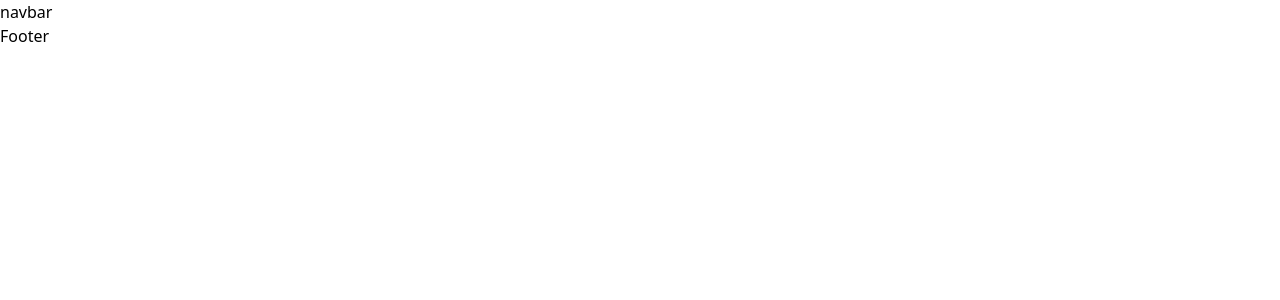
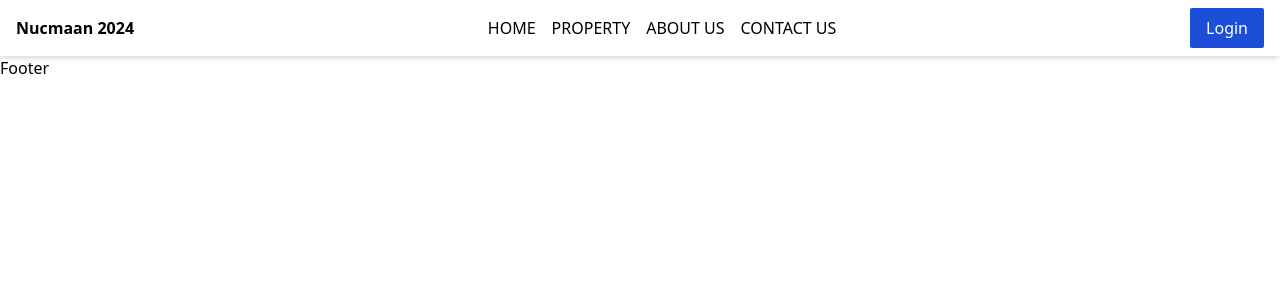
Before and after one commit to Nucmaan/statefrontend, a React (Create React App) app: page /register in a window 1280 px wide. Before the commit this address had no page. Shown: the top 300 px of the page. Built offline with nearby package versions, Linux system fonts and the light colour scheme.

Commit message:
Navbar
Navbar

```diff
--- a/package.json
+++ b/package.json
@@ -8,6 +8,7 @@
     "@testing-library/user-event": "^13.5.0",
     "react": "^18.3.1",
     "react-dom": "^18.3.1",
+    "react-icons": "^5.2.1",
     "react-router-dom": "^6.23.1",
     "react-scripts": "5.0.1",
     "web-vitals": "^2.1.4"
--- a/src/Components/Navbar.js
+++ b/src/Components/Navbar.js
@@ -1,11 +1,25 @@
-import React from 'react'
+import React from "react";
 
 function Navbar() {
   return (
-    <div>
-    <h1>navbar </h1>
+    <div className="shadow-md mx-auto px-4">
+      <div className="flex justify-between items-center h-14 ">
+
+        <h1 className="font-bold ">Nucmaan 2024</h1>
+
+        <ul className="flex ">
+          <li className="px-2 cursor-pointer ">HOME</li>
+          <li className="px-2 cursor-pointer">PROPERTY</li>
+          <li className="px-2 cursor-pointer">ABOUT US</li>
+          <li className="px-2 cursor-pointer" >CONTACT US</li>
+        </ul>
+
+        <ul className="flex items-center text-center">
+          <li className="cursor-pointer bg-blue-700 text-white px-4  py-2 rounded-sm">Login</li>
+        </ul>
+      </div>
     </div>
-  )
+  );
 }
 
-export default Navbar
+export default Navbar;
```
Also changed, not shown: 1 other file (tests, documents, lock files or other folders).
